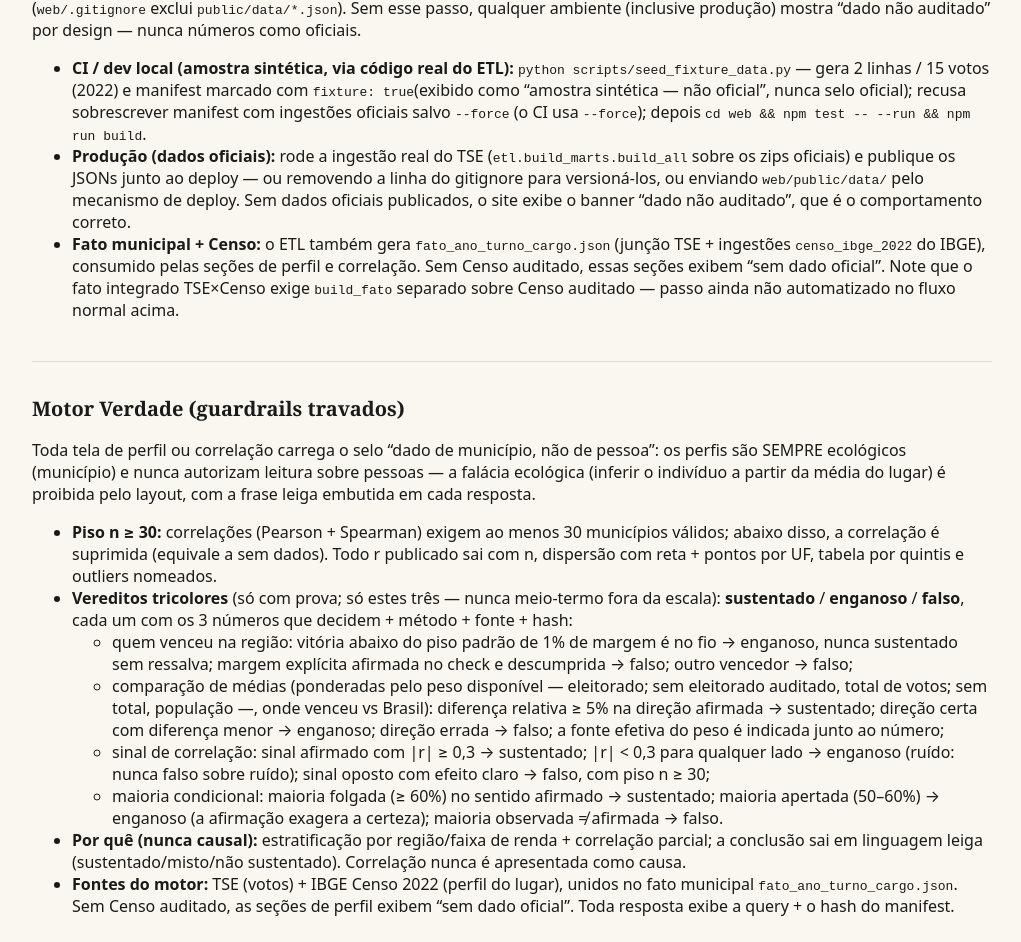
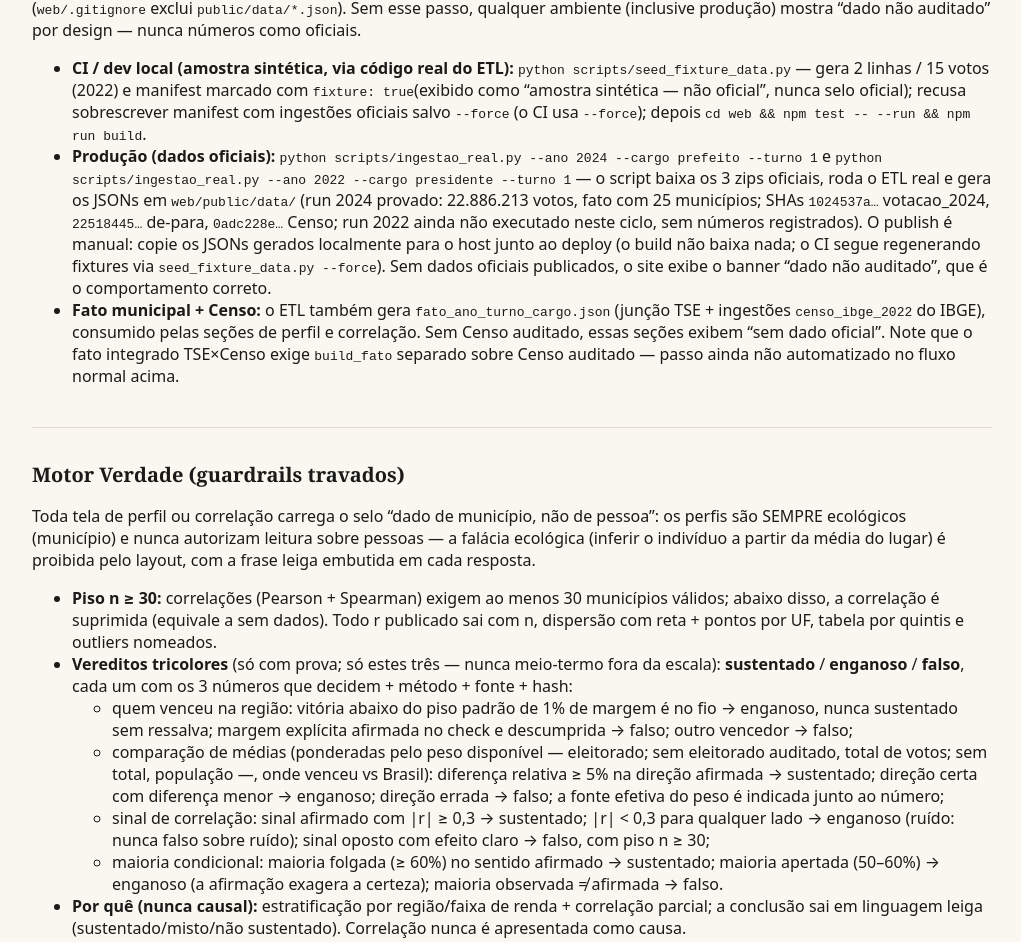
Before and after one commit to EmiyaKiritsugu3/eleicoes, a Next.js app in the folder web/: page /metodologia in a window 1280 px wide. Shown: the part 932-1874 px from the top of the page, without its empty margins (128-1149 px from the left). Built offline with nearby package versions, Linux system fonts and the light colour scheme.

Commit message:
pipeline-real task 4: docs deploy real

```diff
--- a/web/app/metodologia/page.tsx
+++ b/web/app/metodologia/page.tsx
@@ -141,12 +141,27 @@ export default function Metodologia() {
             <code>cd web &amp;&amp; npm test -- --run &amp;&amp; npm run build</code>.
           </li>
           <li>
-            <strong>Produção (dados oficiais):</strong> rode a ingestão real do
-            TSE (<code>etl.build_marts.build_all</code> sobre os zips oficiais) e
-            publique os JSONs junto ao deploy — ou removendo a linha do gitignore
-            para versioná-los, ou enviando <code>web/public/data/</code> pelo
-            mecanismo de deploy. Sem dados oficiais publicados, o site exibe o
-            banner “dado não auditado”, que é o comportamento correto.
+            <strong>Produção (dados oficiais):</strong>{" "}
+            <code>
+              python scripts/ingestao_real.py --ano 2024 --cargo prefeito
+              --turno 1
+            </code>{" "}
+            e{" "}
+            <code>
+              python scripts/ingestao_real.py --ano 2022 --cargo presidente
+              --turno 1
+            </code>{" "}
+            — o script baixa os 3 zips oficiais, roda o ETL real e gera os
+            JSONs em <code>web/public/data/</code> (run 2024 provado:
+            22.886.213 votos, fato com 25 municípios; SHAs{" "}
+            <code>1024537a…</code> votacao_2024, <code>22518445…</code>{" "}
+            de-para, <code>0adc228e…</code> Censo; run 2022 ainda não
+            executado neste ciclo, sem números registrados). O publish é
+            manual: copie os JSONs gerados localmente para o host junto ao
+            deploy (o build não baixa nada; o CI segue regenerando fixtures
+            via <code>seed_fixture_data.py --force</code>). Sem dados oficiais
+            publicados, o site exibe o banner “dado não auditado”, que é o
+            comportamento correto.
           </li>
           <li>
             <strong>Fato municipal + Censo:</strong> o ETL também gera{" "}
```
